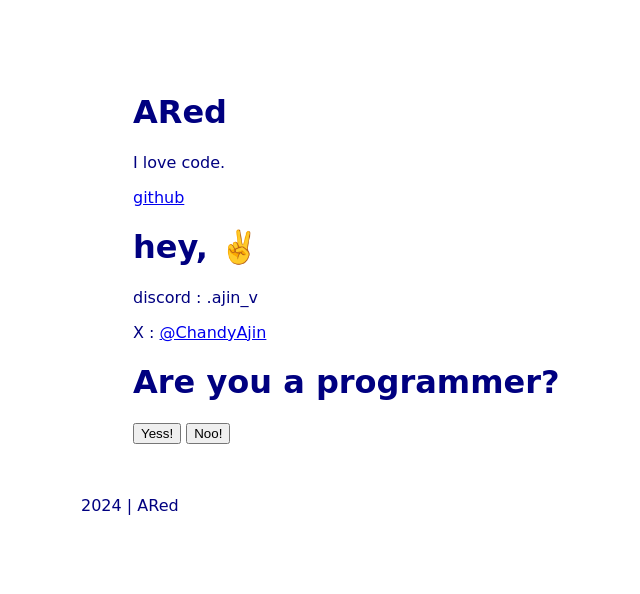
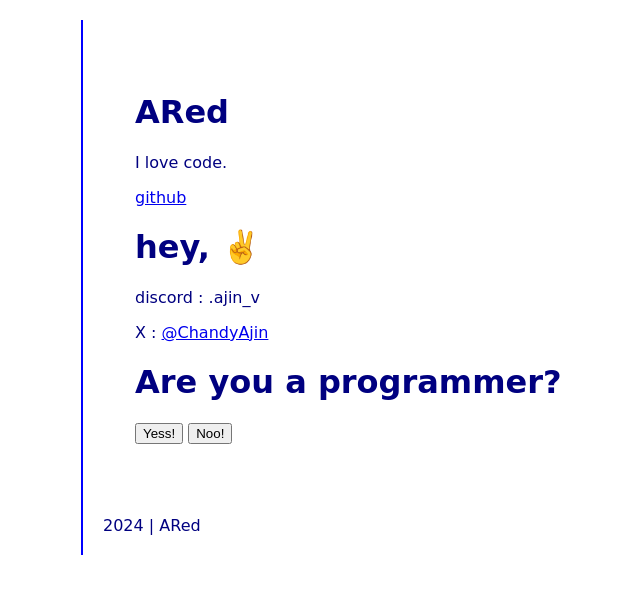
Before and after one commit to aajinn/0Ared, a SvelteKit app: page / in a window 1280 px wide. Shown: the top 594 px of the page, without its empty margins (159-799 px from the left). Built offline with nearby package versions, Linux system fonts and the light colour scheme.

Commit message:
added border

```diff
--- a/src/routes/+layout.svelte
+++ b/src/routes/+layout.svelte
@@ -48,6 +48,7 @@
         margin: 20px auto;
         background-color: #ffffff;
         box-sizing: border-box;
+        border-left: 2px solid blue;
     }
     #content {
         display: flex;
@@ -68,4 +69,7 @@
             border-top: none;
         }
     }
+    footer {
+        padding: 20px;
+    }
 </style>
```
